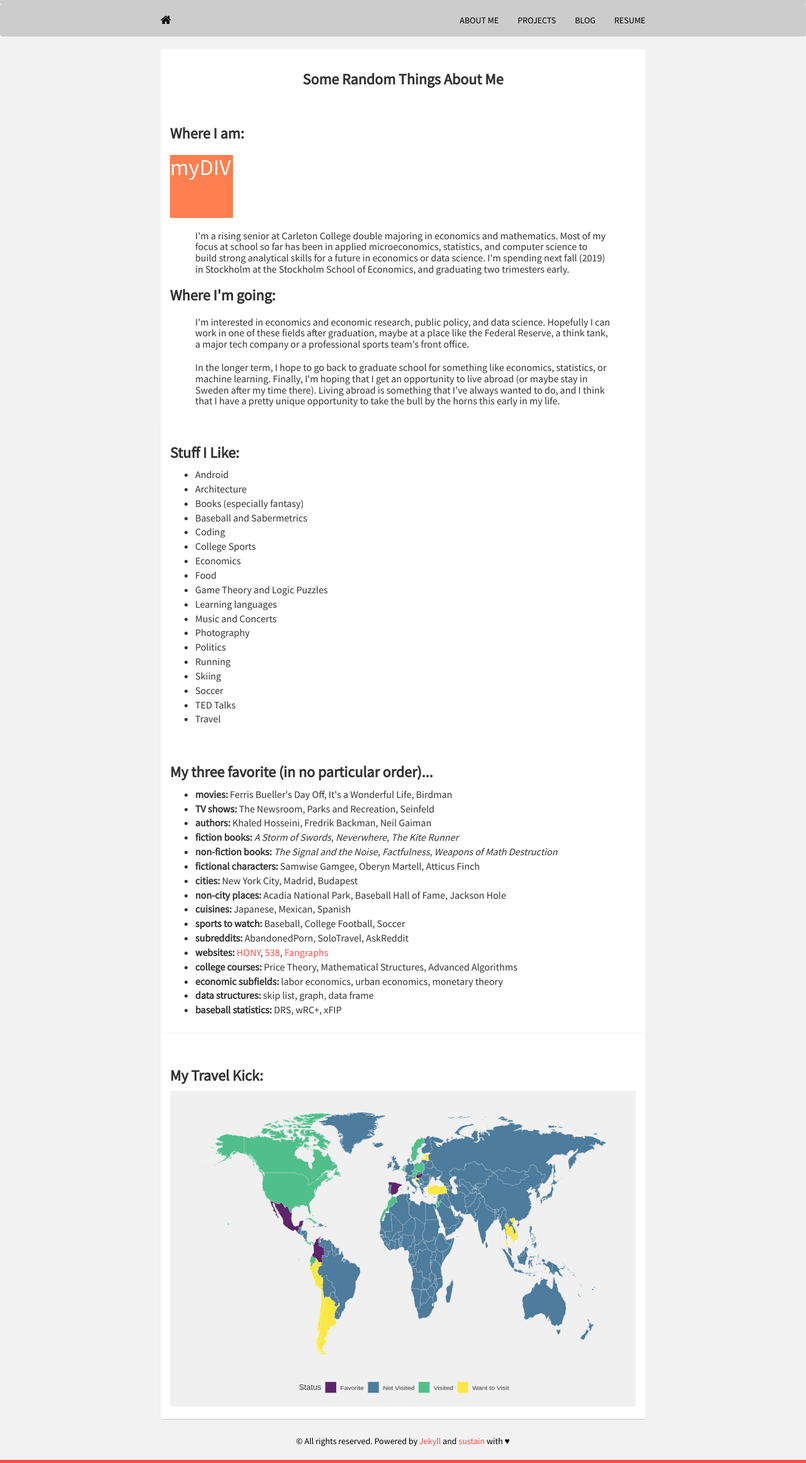
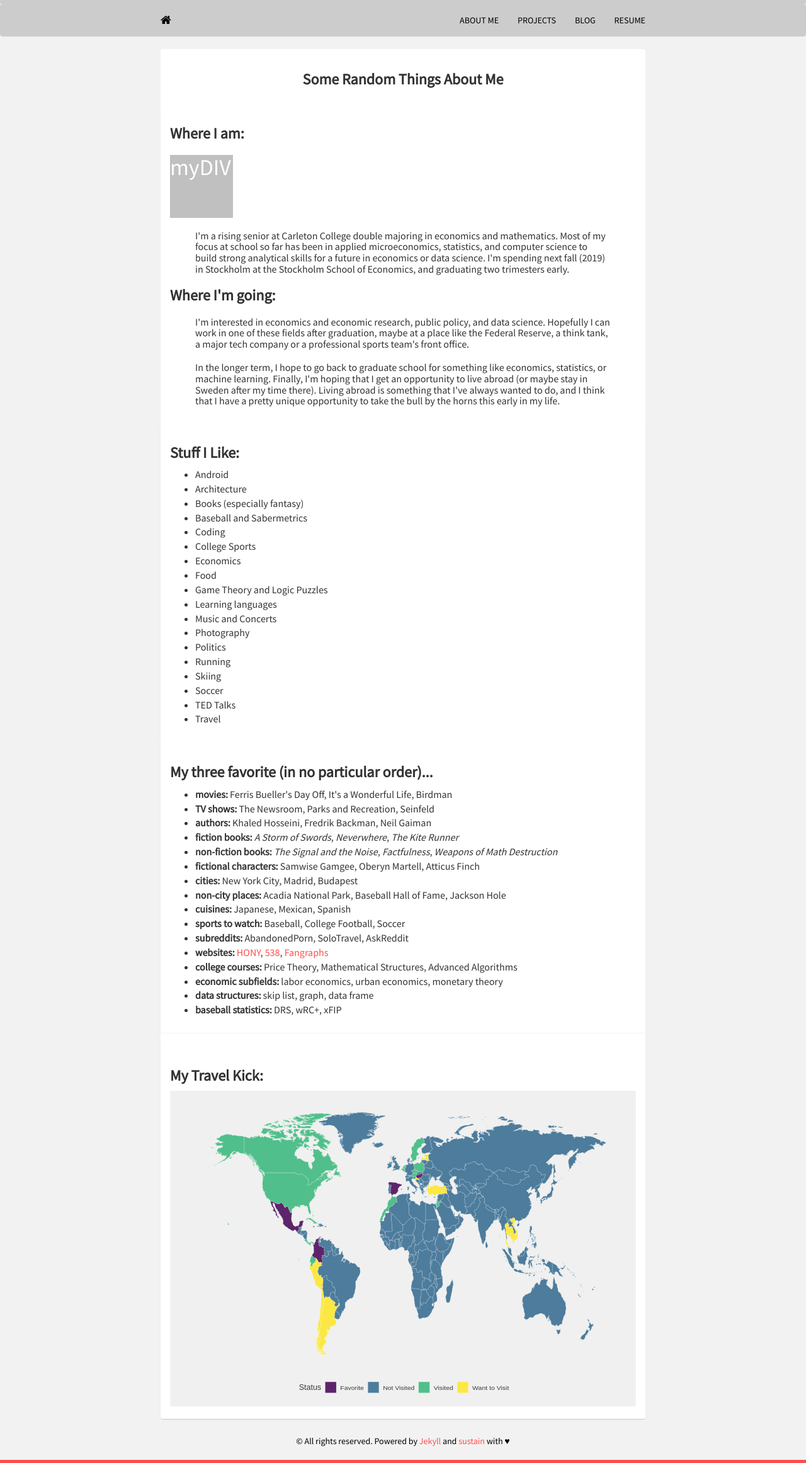
Before and after one commit to mrkaye97/mrkaye97.github.io, a Jekyll site: the page built from about.html, in a window 1280 px wide. Shown: the whole page at 63% size. Built offline with Jekyll 4.4.1, drawn with Linux system fonts in a browser that asks for light colours; nearby versions of some CDN libraries.

Commit message:
Update about.html

```diff
--- a/about.html
+++ b/about.html
@@ -31,7 +31,7 @@ Title: About Me
 				#myDIV {
 				  width: 100px;
 				  height: 100px;
-				  background-color: coral;
+				  background-color: silver;
 				  color: white;
 				}
 
```
